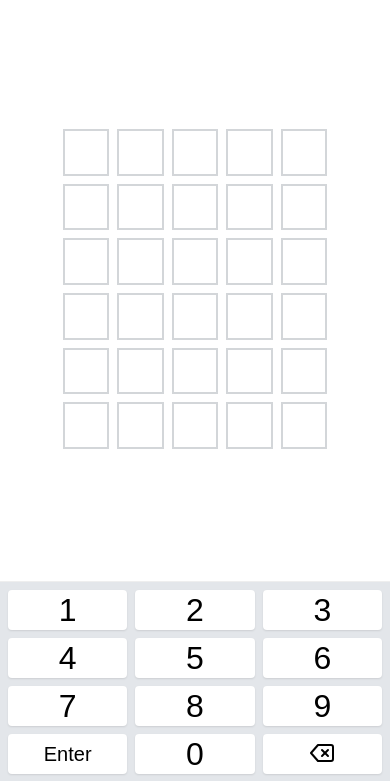
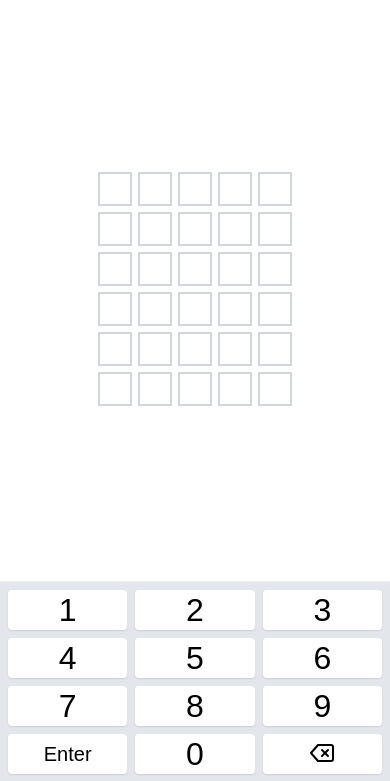
Before and after one commit to Gaslan/numbee, a plain HTML site: page index.html in a window 390 px wide. Shown: the part 63-844 px from the top of the page. Drawn offline with Linux system fonts and the light colour scheme.

Commit message:
Improve number block views

```diff
--- a/style.css
+++ b/style.css
@@ -93,7 +93,6 @@ header .n-icon{
     /* width: var(--num-dimension);
     height: var(--num-dimension); */
     padding: 4px;
-    /* aspect-ratio: 1 / 1; */
     width: 20%;
 }
 
@@ -106,9 +105,9 @@ header .n-icon{
     display: flex;
     align-items: center;
     justify-content: center;
-    font-size: 28px;
+    font-size: 32px;
     font-weight: 700;
-    line-height: 24px;
+    line-height: 28px;
     user-select: none;
     /* transition: background-color ease 1s, border-color ease 1s; */
 }
@@ -119,7 +118,22 @@ header .n-icon{
     content: "";
 }
 
+@media (max-width: 500px) {
+
+    .main .col{
+        padding: 3px;
+        width: 40px;
+        height: 40px;
+    }
+
+    .main .num {
+      font-size: 30px;
+      line-height: 26px;
+    }
+}
+
 @media (max-height: 500px) {
+
     .main .num {
       font-size: 20px;
       line-height: 16px;
```
